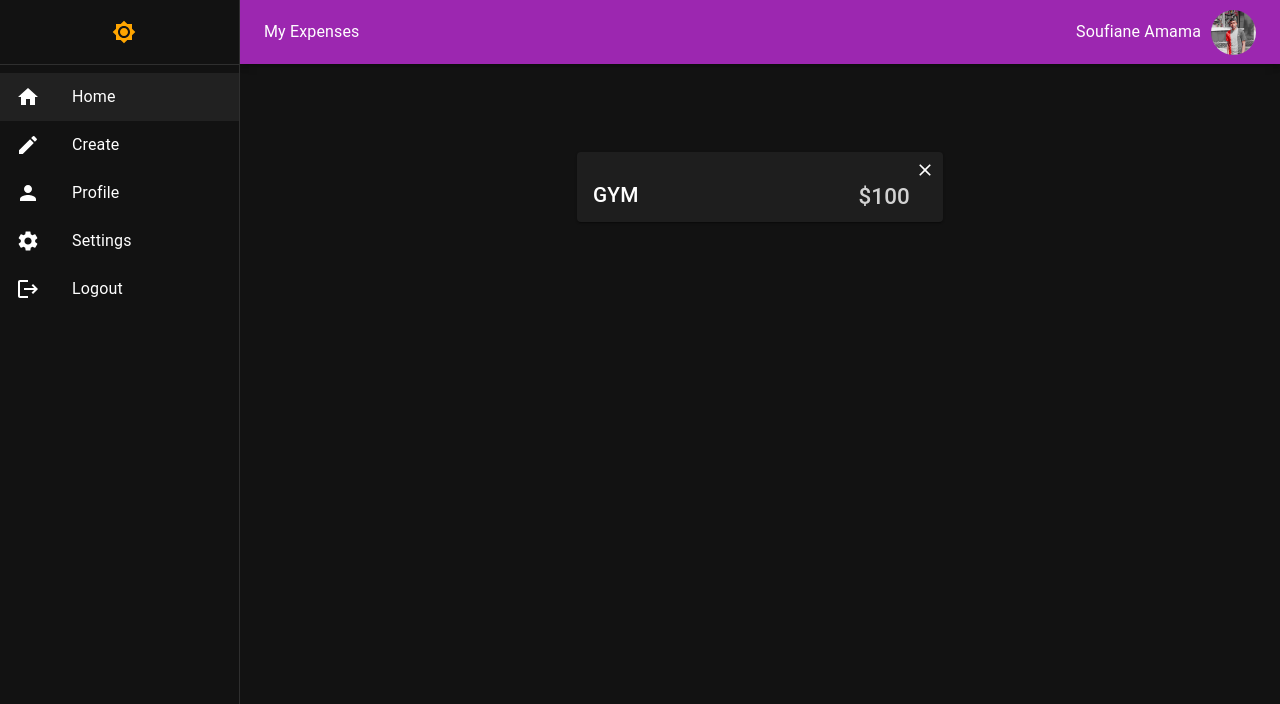
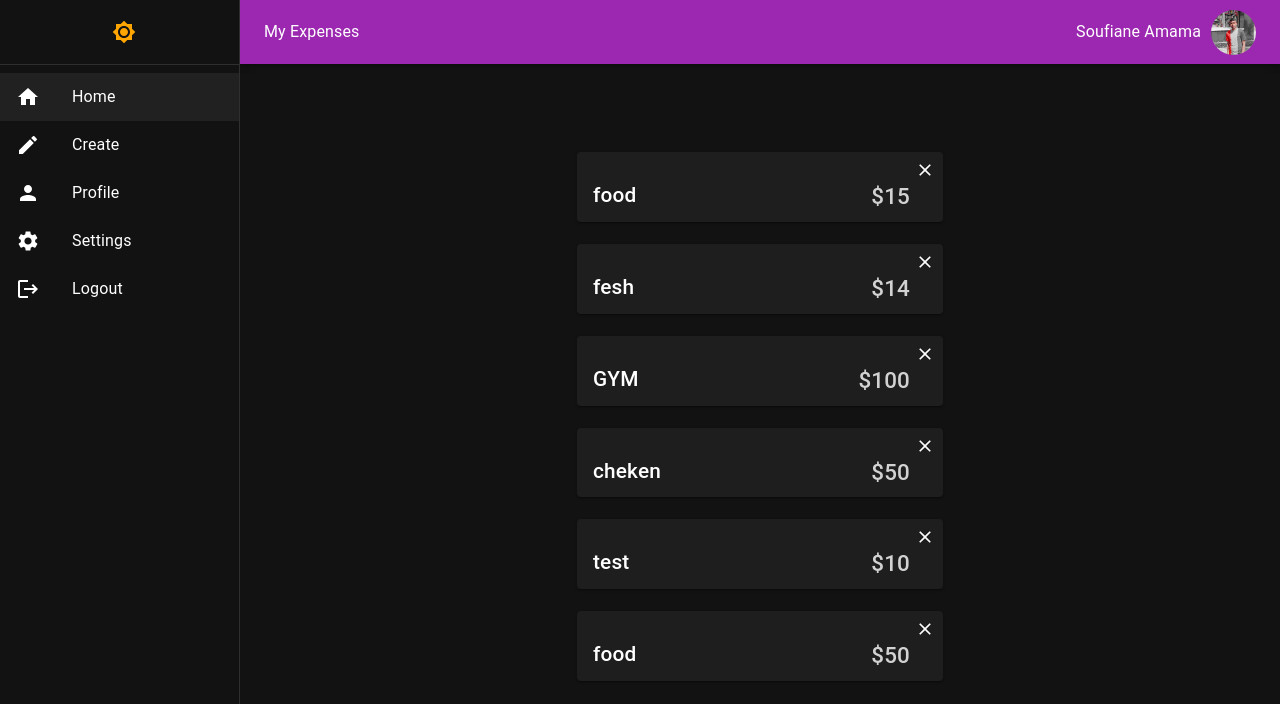
Before and after one commit to Soufiane-Amama/Material_UI_Project_React, a React (Create React App) app: page / in a window 1280 px wide. Shown: the top 704 px of the page. Built offline with nearby package versions, Linux system fonts and the light colour scheme; data requests are answered from the project's data file; the HTML template or start-up script is replaced by a standard one.

Commit message:
Development stage 25 - json-server Get Data + add Loading style

```diff
--- a/data/db.json
+++ b/data/db.json
@@ -4,6 +4,31 @@
       "title": "food",
       "price": 15,
       "id": 1
+    },
+    {
+      "title": "fesh",
+      "price": 14,
+      "id": 3
+    },
+    {
+      "title": "GYM",
+      "price": 100,
+      "id": 4
+    },
+    {
+      "title": "cheken",
+      "price": 50,
+      "id": 5
+    },
+    {
+      "title": "test",
+      "price": 10,
+      "id": 6
+    },
+    {
+      "title": "food",
+      "price": 50,
+      "id": 7
     }
   ]
 }
--- a/src/Pages/Create/Create.jsx
+++ b/src/Pages/Create/Create.jsx
@@ -3,6 +3,7 @@ import "./Create.css";
 import { purple } from "@mui/material/colors";
 import { ChevronRight } from "@mui/icons-material";
 import { useState } from "react";
+import { useNavigate } from "react-router-dom";
 
 
 const ColorButton = styled(Button)(({ theme }) => ({
@@ -19,6 +20,8 @@ const ColorButton = styled(Button)(({ theme }) => ({
 const Create = () => {
   const [title, settitle] = useState("");
   const [price, setprice] = useState(0);
+
+  const navigate = useNavigate();
 
 
   return (
@@ -58,6 +61,9 @@ const Create = () => {
       },
       body: JSON.stringify({title, price})
     })
+    .then(()=>{
+      navigate("/");
+    })
   }}
   sx={{mt: "22px"}}
   variant="contained"
--- a/src/Pages/Home/Home.jsx
+++ b/src/Pages/Home/Home.jsx
@@ -1,11 +1,31 @@
 import { Close } from "@mui/icons-material";
 import "./Home.css";
 import { Box, Paper, Typography, IconButton } from "@mui/material";
+import { useEffect, useState } from "react";
 
 const Home = () => {
+  const [mydata, setMydata] = useState([]);
+
+  useEffect(()=>{
+      fetch("http://localhost:3100/mydata")
+      .then((response) => response.json())
+      .then((data) => setMydata(data));
+  }, []);
+
+
   return (
     <Box>
+      {
+        mydata.length ===  0 ?
+        <div className="loader">
+          <span className="bar"></span>
+          <span className="bar"></span>
+          <span className="bar"></span>
+        </div>
+        :
+        mydata.map(item => (
           <Paper
+          key={item.id}
           sx={{
             width: "366px",
             display: "flex",
@@ -18,7 +38,7 @@ const Home = () => {
       >
 
         <Typography sx={{ ml: "16px", fontSize: "1.3em" }} variant="h6">
-          GYM
+          {item.title}
         </Typography>
 
         <Typography
@@ -30,7 +50,7 @@ const Home = () => {
           }}
           variant="h6"
         >
-          $100
+          ${item.price}
         </Typography>
 
         <IconButton sx={{ position: "absolute", top: "0", right: "0" }}>
@@ -38,7 +58,8 @@ const Home = () => {
         </IconButton>
 
           </Paper>
-
+        ))
+      }
     </Box>
   );
 };
--- a/src/index.css
+++ b/src/index.css
@@ -4,6 +4,47 @@
     padding: 0;
 }
 
+
+
+/* Start Style Loading.. */
+
 .border {
     border: 4px solid red;
 }
+
+.loader {
+    display: flex;
+    align-items: center;
+  }
+
+  .bar {
+    display: inline-block;
+    width: 3px;
+    height: 20px;
+    background-color: rgba(255, 255, 255, .5);
+    border-radius: 10px;
+    animation: scale-up4 1s linear infinite;
+  }
+
+  .bar:nth-child(2) {
+    height: 35px;
+    margin: 0 5px;
+    animation-delay: .25s;
+  }
+
+  .bar:nth-child(3) {
+    animation-delay: .5s;
+  }
+
+  @keyframes scale-up4 {
+    20% {
+      background-color: #ffff;
+      transform: scaleY(1.5);
+    }
+
+    40% {
+      transform: scaleY(1);
+    }
+  }
+
+/* End Style Loading.. */
```
Lines whose indentation alone changed are shown as unchanged.
